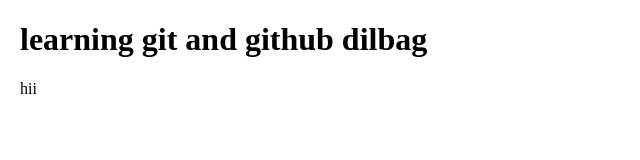
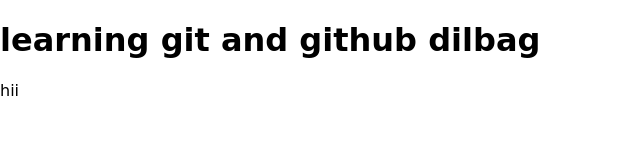
Before and after one commit to dilbag-singh1234/00-learning-git, a plain HTML site: page index.html in a window 1280 px wide. Shown: the whole page, without its empty margins (0-640 px from the left). Drawn offline with Linux system fonts and the light colour scheme.

Commit message:
change stylevand script js

```diff
--- a/script.js
+++ b/script.js
@@ -1,2 +1,5 @@
 console.log('hii')
 console.log('hello world dilbag')
+function generateRandomNumber(){
+
+}
--- a/style.css
+++ b/style.css
@@ -1,3 +1,4 @@
 body{
-    margin: 20px;
+    margin: 0;
+    font-family: cursive;
 }
```
